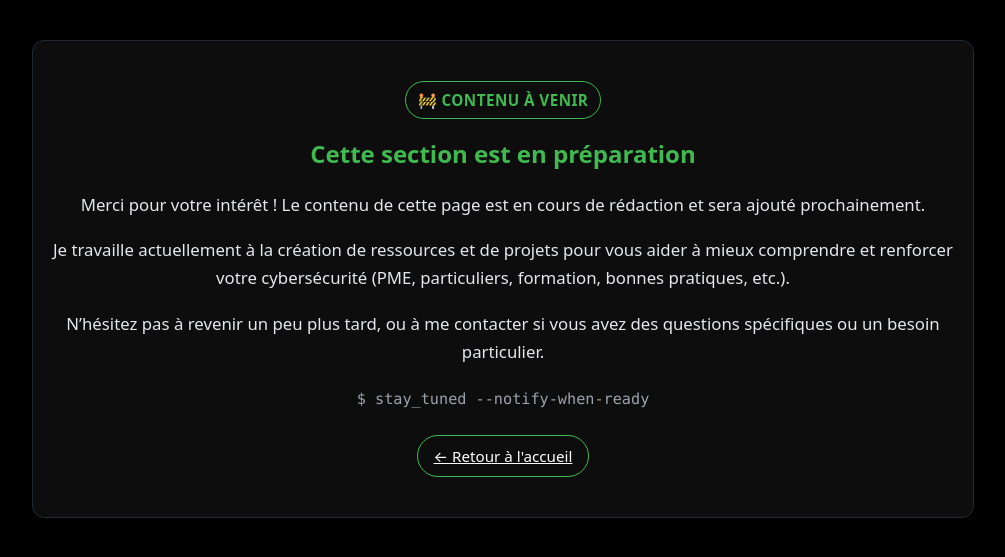
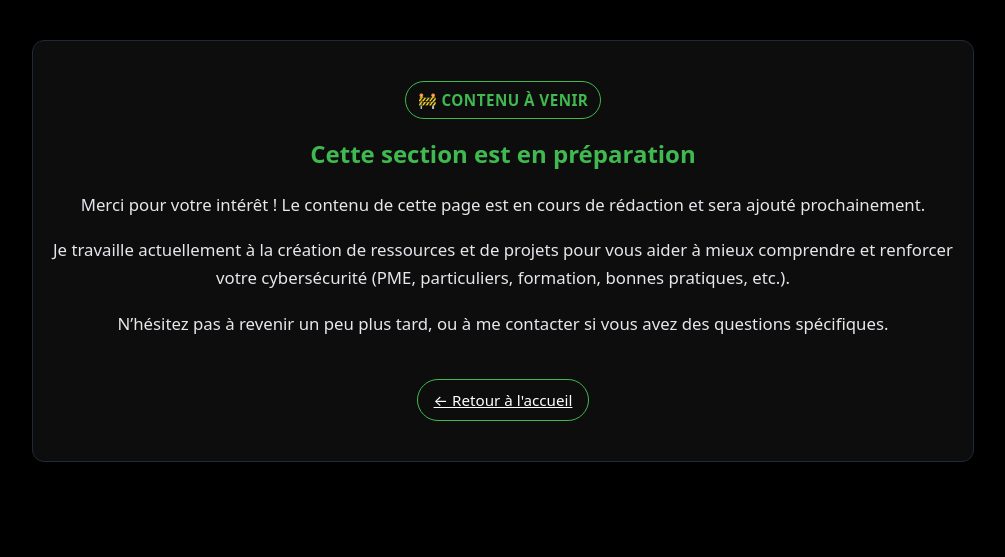
Before and after one commit to sqltemp/portfolio, a Jekyll site: the page projects/articles/a-venir.html, which Jekyll copies as it is, in a window 1280 px wide. Shown: the top 557 px of the page, without its empty margins (137-1142 px from the left). Built offline with Jekyll 4.4.1, drawn with Linux system fonts in a browser that asks for light colours.

Commit message:
Update a-venir.html

```diff
--- a/projects/articles/a-venir.html
+++ b/projects/articles/a-venir.html
@@ -111,12 +111,8 @@
 
     <p>
       N’hésitez pas à revenir un peu plus tard, ou à me contacter si vous
-      avez des questions spécifiques ou un besoin particulier.
+      avez des questions spécifiques.
     </p>
-
-    <div class="terminal-prompt">
-      <span>$</span> stay_tuned --notify-when-ready
-    </div>
 
     <!-- ⚠️ Ajuste l'URL ci-dessous selon l'endroit où tu utilises la page -->
     <a class="return-link" href="/portfolio/">
```
